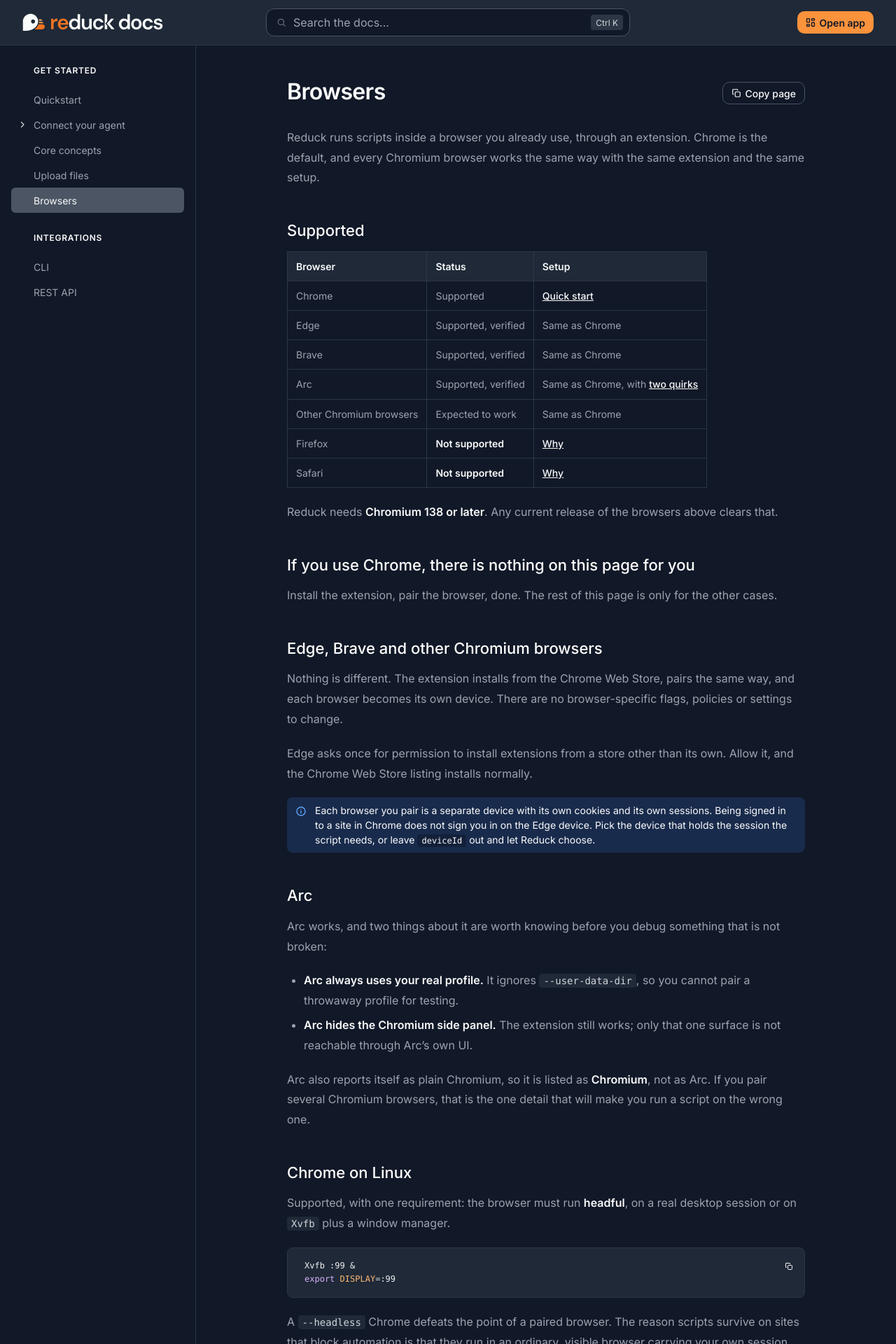
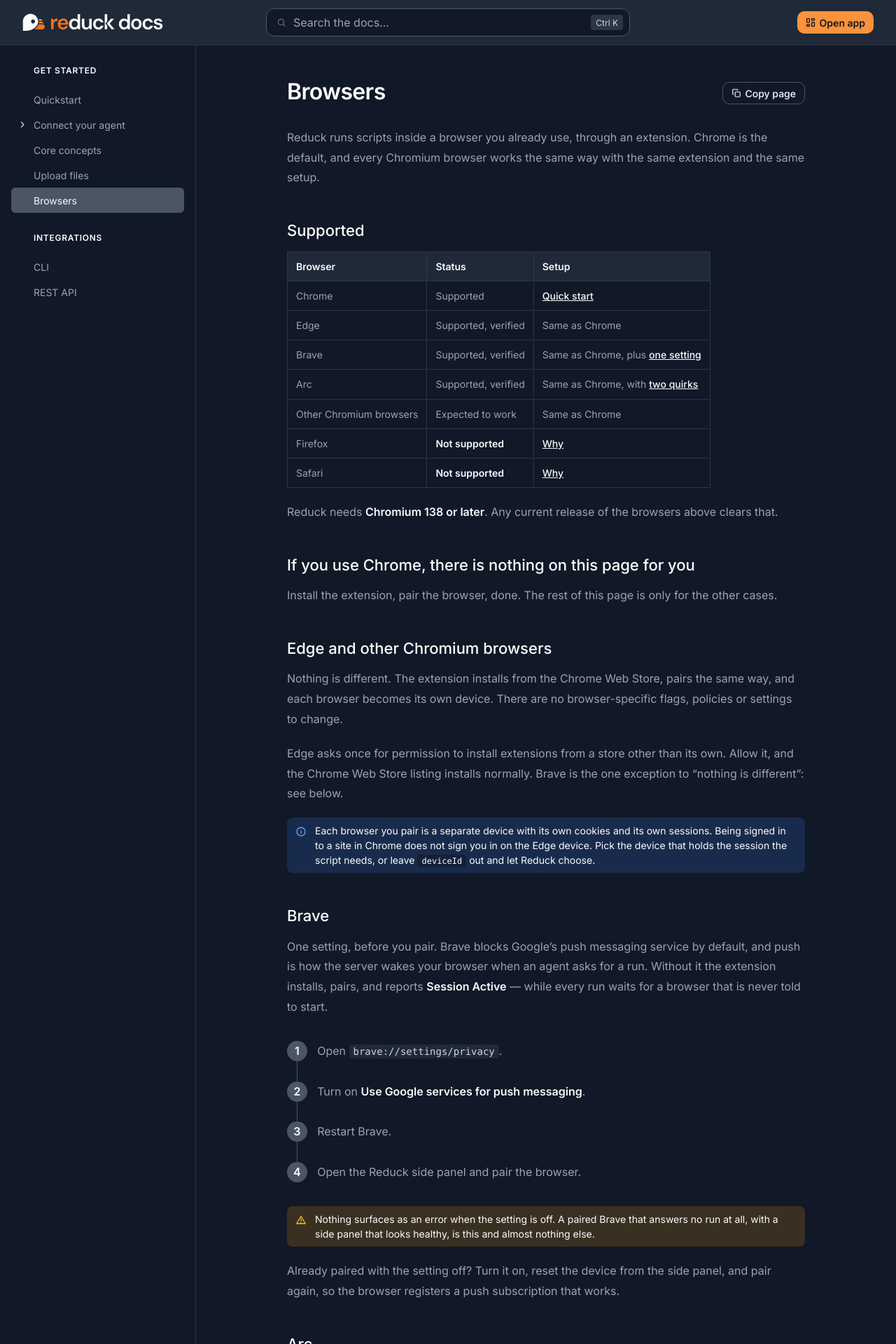
Before and after one commit to conception-ai/docs.reduck.ai, a Jekyll site: the page built from _docs/browsers/index.md, in a window 1280 px wide. Shown: the top 1920 px of the page at 70% size. Built offline with Jekyll 4.4.1, drawn with Linux system fonts in a browser that asks for light colours.

Commit message:
docs(browsers): Brave needs Google push messaging on, or no run ever starts

```diff
--- a/_docs/browsers/index.md
+++ b/_docs/browsers/index.md
@@ -14,7 +14,7 @@ and every Chromium browser works the same way with the same extension and the sa
 | --- | --- | --- |
 | Chrome | Supported | [Quick start](/docs/overview#quick-start) |
 | Edge | Supported, verified | Same as Chrome |
-| Brave | Supported, verified | Same as Chrome |
+| Brave | Supported, verified | Same as Chrome, plus [one setting](#brave) |
 | Arc | Supported, verified | Same as Chrome, with [two quirks](#arc) |
 | Other Chromium browsers | Expected to work | Same as Chrome |
 | Firefox | **Not supported** | [Why](#firefox-and-safari) |
@@ -26,19 +26,39 @@ Reduck needs **Chromium 138 or later**. Any current release of the browsers abov
 
 Install the extension, pair the browser, done. The rest of this page is only for the other cases.
 
-## Edge, Brave and other Chromium browsers
+## Edge and other Chromium browsers
 
 Nothing is different. The extension installs from the Chrome Web Store, pairs the same way, and
 each browser becomes its own device. There are no browser-specific flags, policies or settings to
 change.
 
 Edge asks once for permission to install extensions from a store other than its own. Allow it, and
-the Chrome Web Store listing installs normally.
+the Chrome Web Store listing installs normally. Brave is the one exception to "nothing is
+different": see below.
 
 > [!NOTE]
 > Each browser you pair is a separate device with its own cookies and its own sessions. Being
 > signed in to a site in Chrome does not sign you in on the Edge device. Pick the device that
 > holds the session the script needs, or leave `deviceId` out and let Reduck choose.
+
+## Brave
+
+One setting, before you pair. Brave blocks Google's push messaging service by default, and push is
+how the server wakes your browser when an agent asks for a run. Without it the extension installs,
+pairs, and reports **Session Active** — while every run waits for a browser that is never told to
+start.
+
+1. Open `brave://settings/privacy`.
+2. Turn on **Use Google services for push messaging**.
+3. Restart Brave.
+4. Open the Reduck side panel and pair the browser.
+
+> [!WARNING]
+> Nothing surfaces as an error when the setting is off. A paired Brave that answers no run at all,
+> with a side panel that looks healthy, is this and almost nothing else.
+
+Already paired with the setting off? Turn it on, reset the device from the side panel, and pair
+again, so the browser registers a push subscription that works.
 
 ## Arc
 
```
